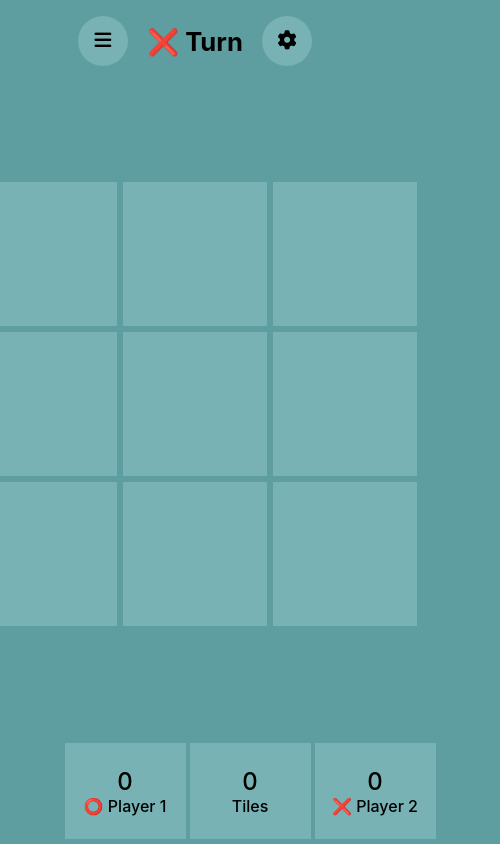
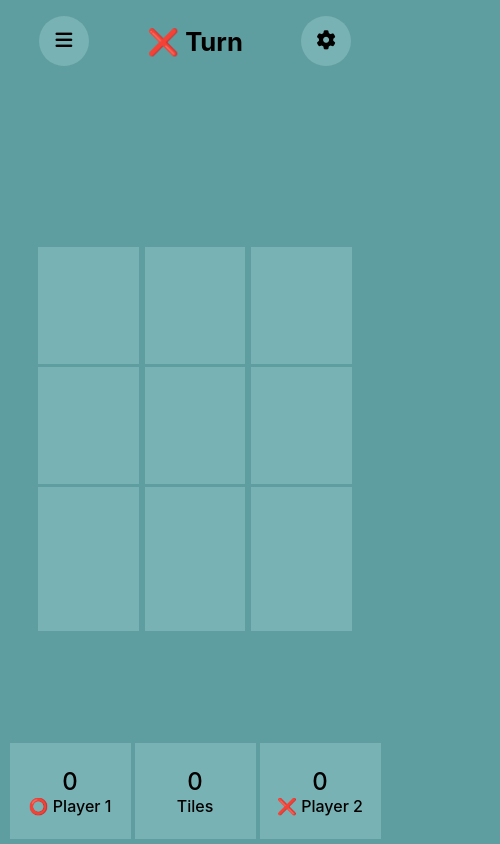
Before and after one commit to pragya-celestial-systems/Tic-Tac-Toe, a React (Create React App) app: page / in a window 390 px wide. Shown: the whole page, 500 px wide, since content can reach past the window. Built offline with nearby package versions, Linux system fonts and the light colour scheme.

Commit message:
Feat: Add responsiveness

```diff
--- a/src/components/css/board.css
+++ b/src/components/css/board.css
@@ -27,3 +27,15 @@
   width: 100%;
   border-top: 3px solid red;
 }
+
+
+@media screen and (max-width: 480px) {
+  #board {
+    width: 320px;
+    height: 320px;
+  }
+
+  .row {
+    height: 120px;
+  }
+}
--- a/src/components/css/column.css
+++ b/src/components/css/column.css
@@ -4,7 +4,7 @@
 
 .column {
   height: 150px;
-  width: 150px;
+  width: 100%;
   background: #78b2b4;
   border: 3px solid cadetblue;
   cursor: pointer;
--- a/src/components/css/footer.css
+++ b/src/components/css/footer.css
@@ -3,7 +3,7 @@
 }
 
 #footer {
-  width: 500px;
+  width: 100%;
   display: flex;
   margin: auto;
   align-items: center;
--- a/src/components/css/header.css
+++ b/src/components/css/header.css
@@ -16,3 +16,10 @@
   font-size: 1.6rem;
   font-weight: 700;
 }
+
+
+@media screen and (max-width: 480px) {
+  #nav {
+    width: 80vw;
+  }
+}
```
